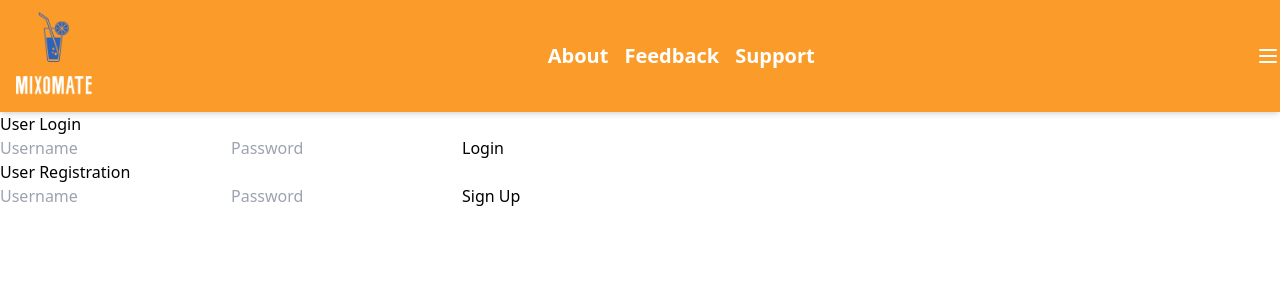
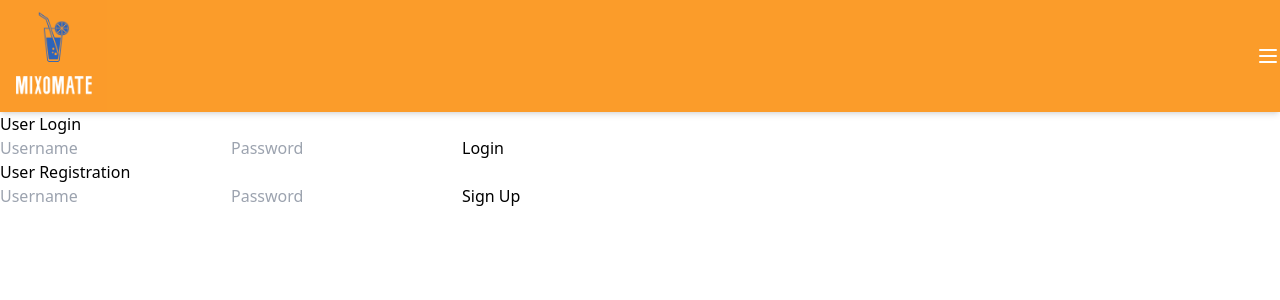
Before and after one commit to codyfp/mixomate-cocktail-recommender, a Next.js app in the folder apps/mixo-mate-frontend/: page / in a window 1280 px wide. Shown: the top 300 px of the page. Built offline with nearby package versions, Linux system fonts and the light colour scheme.

Commit message:
remove heading text

```diff
--- a/apps/mixo-mate-frontend/components/Header.tsx
+++ b/apps/mixo-mate-frontend/components/Header.tsx
@@ -4,12 +4,6 @@ const Header = ({ logoSrc }) => {
           <div className="container mx-auto flex items-center justify-between h-full">
 
             <img src={logoSrc} alt="Logo" className="h-full w-auto blend-multiply" />
-
-            <div className="space-x-4">
-                <a href="#" className="text-white hover:text-gray-200 font-bold text-xl">About</a>
-                <a href="#" className="text-white hover:text-gray-200 font-bold text-xl">Feedback</a>
-                <a href="#" className="text-white hover:text-gray-200 font-bold text-xl">Support</a>
-            </div>
 
             <div className="cursor-pointer">
                 <svg xmlns="http://www.w3.org/2000/svg" fill="none" viewBox="0 0 24 24" stroke="currentColor" className="h-6 w-6 text-white">
```
